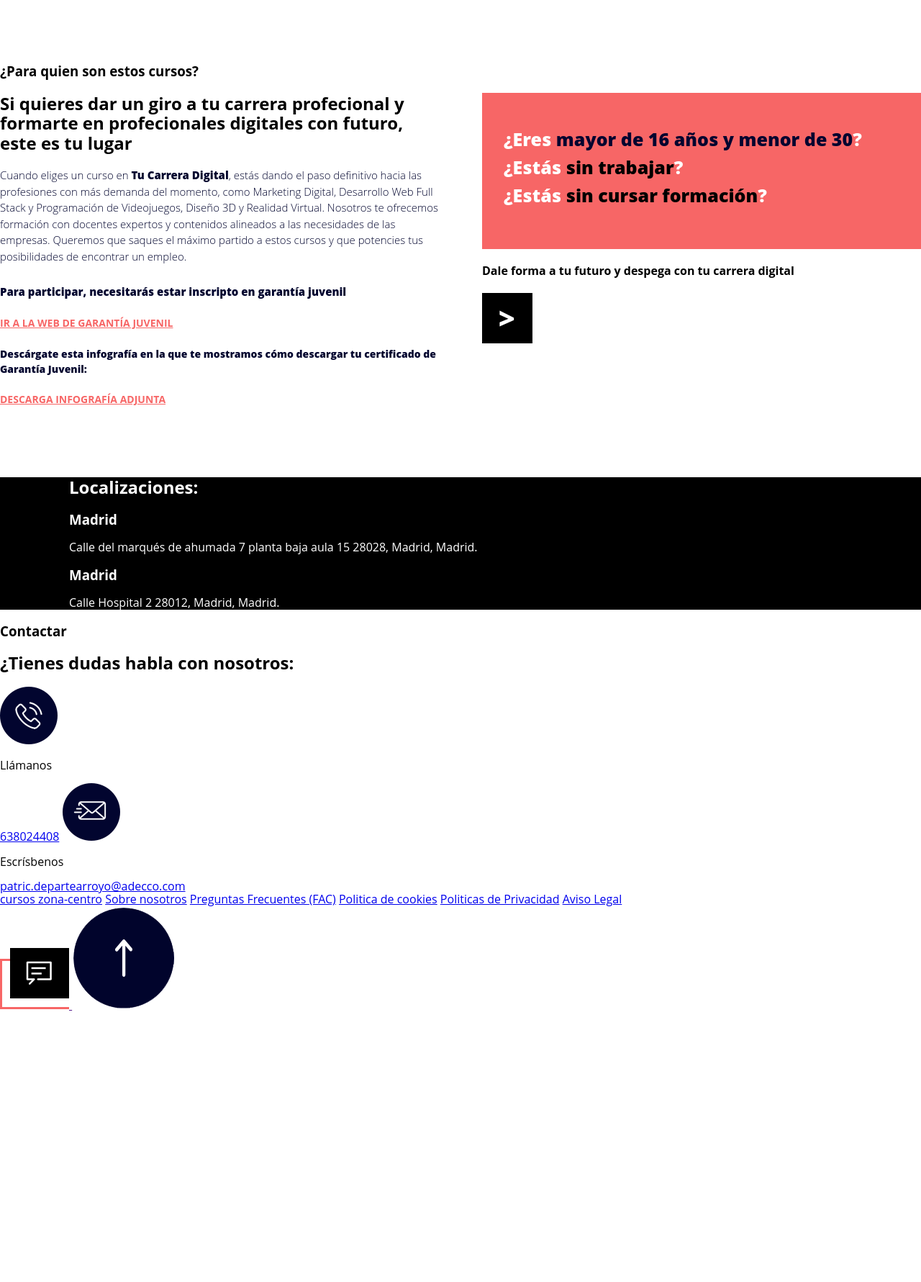
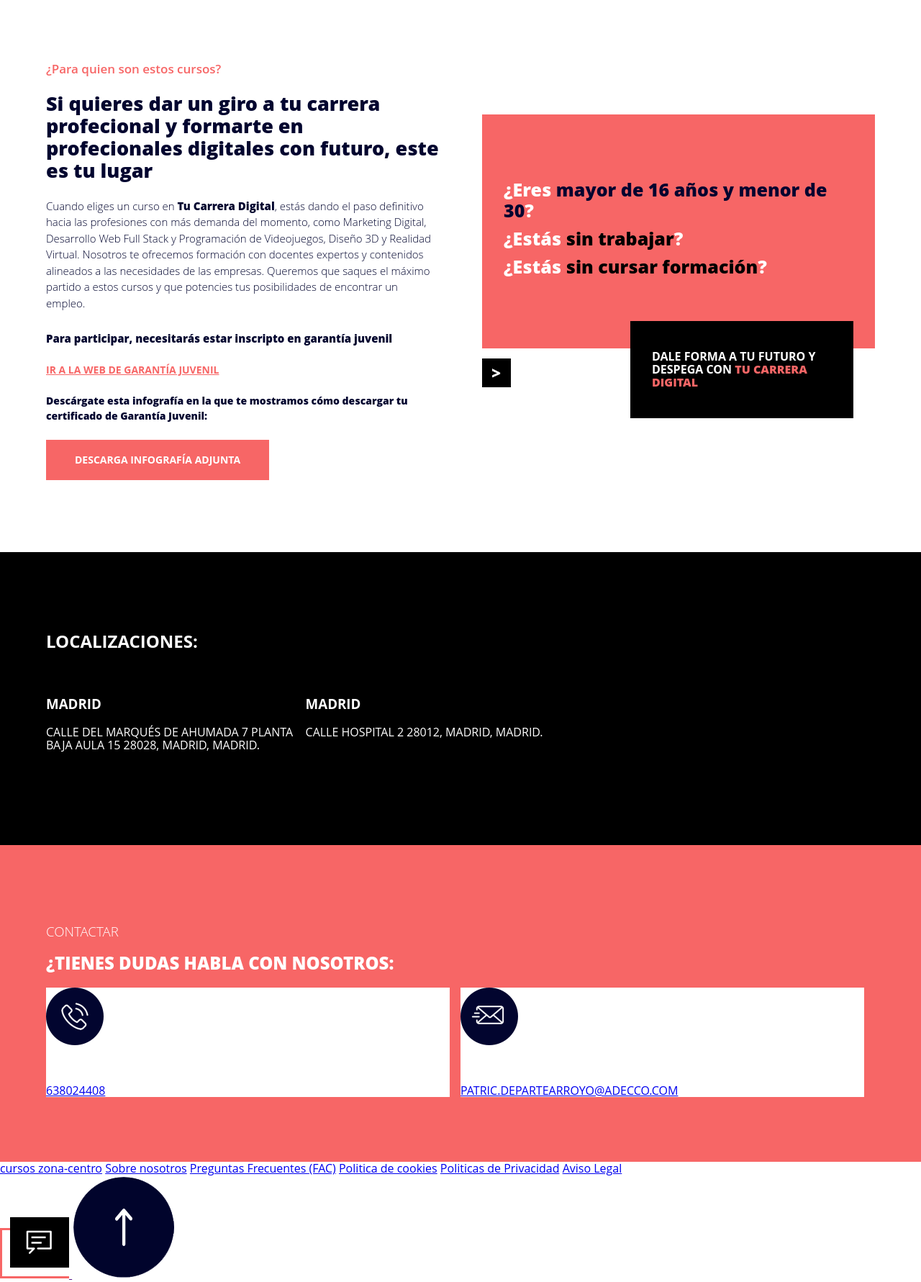
Before and after one commit to MeluFernandez/FULLSTACK, a PHP site: page / in a window 1280 px wide. Shown: the part 2466-4247 px from the top of the page at 72% size. Before the commit the page ends 3870 px from the top, so only its background shows below. Run offline with PHP 8.4, Linux system fonts and the light colour scheme.

Commit message:
20231002

```diff
--- a/Proyecto Inicio/CSS/style.css
+++ b/Proyecto Inicio/CSS/style.css
@@ -133,7 +133,7 @@ SELECTOR MULTIPLE
 
 /* ESTILOS GENERICOS */
 .contenedor{
-    max-width: 85%;
+    max-width: 90%;
     /* margin-top: 0;
     margin-right: auto;
     margin-bottom: 0;
@@ -396,14 +396,14 @@ h1{
     max-width: 50%;
 }
 
-.seccionParaQuien h5{
+.seccionParaQuien h3{
     color: var(--colorPrincipal);
     font-family: var(--fuentePrincipal);
     font-weight: 600;
     font-size: 1.7rem;
 }
 
-.seccionParaQuien h5{
+.seccionParaQuien h2{
     font-family: var(--fuentePrincipal);
     color: var(--colorSecundario);
     font-size: 2.7rem;
@@ -452,7 +452,7 @@ h1{
     color: var(--colorSecundario);
 }
 
-.ParaQuienIzq .botonInfografia{
+.paraQuienIzq .botonInfografia{
     background-color: var(--colorPrincipal);
     color: white;
     text-decoration: none;
@@ -464,12 +464,12 @@ h1{
     display: flex;
     flex-direction: column;
     margin-left: 45px;
-    padding-top: 60px;
+    padding-top: 90px;
 }
 
 .superior{
     background-color: var(--colorPrincipal);
-    padding: 50px 30px;
+    padding: 90px 30px;
 }
 
 .superior h5{
@@ -489,13 +489,88 @@ h1{
     color: black;
 }
 
+.inferior{
+    display: flex;
+    flex-direction: row;
+    justify-content: space-between;
+    align-items: center;
+    margin-top: -60px;
+    margin-right: 30px;
+}
+
+.inferior h4{
+    background-color: black;
+    color: white;
+    text-transform: uppercase;
+    font-family: var(--fuentePrincipal);
+    padding: 40px 30px;
+    text-align: left;
+    width: 250px;
+}
+
+.inferior h4 span {
+    color: var(--colorPrincipal);
+}
+
+.inferior img{
+    margin-top: 10px;
+    height: 40px;
+    width: 40px;
+}
+
+
+
+
 
 /* ESTILOS LOCALIZACIONES */
+
 .localizaciones{
 background-color: black;
 color: white;
+padding: 90px 0;
+text-transform: uppercase;
+font-family: var(--fuentePrincipal);
 }
+
+.cajaLocalizaciones{
+    display: flex;
+    padding: 24px 0px;
+
+}
+
+.cajaLocalizaciones div{
+    width: 30%;
+    margin-right: 15px;
+}
+
+
 /* ESTILOS CONTACTAR */
+
+.seccionContactar{
+    background-color: var(--colorPrincipal);
+    padding: 90px 0;
+    text-transform: uppercase;
+    font-family: var(--fuentePrincipal);
+    color: white;
+}
+
+.seccionContactar h3{
+    font-weight: 300;
+}
+
+
+.cajaContactar{
+    display: flex;
+}
+
+.cajaContactar div{
+    flex: 1;
+    max-width: 50%;
+    background-color: white;
+    margin-right: 15px;
+    border-radius: 0,55rem;
+}
+
 
 /* ESTILOS FOOTEER */
 
--- a/Proyecto Inicio/index.html
+++ b/Proyecto Inicio/index.html
@@ -146,7 +146,7 @@
 
     <!-- SECCION VIDEO -->
 
-    <section class="seccionVideo">
+    <section class="seccionVideo contenedor">
       <iframe
         width="1120"
         height="630"
@@ -160,7 +160,7 @@
 
     <!-- SECCION PARA QUIEN SON ESTOS CURSOS -->
 
-    <section class="seccionParaQuien">
+    <section class="seccionParaQuien contenedor">
 
      <div class="paraQuienIzq">
 
@@ -192,8 +192,8 @@
       </div>
 
       <div class="inferior">
-        <h4>Dale forma a tu futuro y despega con tu carrera digital</h4>
         <img src="./IMG/ico-centro.png" alt="">
+        <h4>Dale forma a tu futuro y despega con <span>tu carrera digital</span></h4>
       </div>
 
      </div>
@@ -204,25 +204,34 @@
 
     <section class="localizaciones">
       <div class="contenedor">
+
         <h2>Localizaciones:</h2>
+
+        <div class="cajaLocalizaciones">
+         <div>
           <h3>Madrid</h3>
-        <p>
-          Calle del marqués de ahumada 7 planta baja aula 15 28028, Madrid,
-          Madrid.
-        </p>
+          <p>Calle del marqués de ahumada 7 planta baja aula 15 28028, Madrid, Madrid.</p>
+         </div>
+
+         <div>
           <h3>Madrid</h3>
           <p>Calle Hospital 2 28012, Madrid, Madrid.</p>
+         </div>
+        </div>
+
       </div>
     </section>
 
     <!-- SECCION CONTACTAR  -->
 
-    <section>
+    <section class="seccionContactar">
+      <div class="contenedor">
        <h3>Contactar</h3>
-      <h2>¿Tienes dudas habla con nosotros:</h2>
-    </section>
+       <h2><b>¿Tienes dudas habla con nosotros:</b></h2>
 
-    <section>
+        <div class="cajaContactar">
+
+          <div>
            <img src="IMG/ico-TLF.png" alt="" />
             <!-- <svg xmlns="http://www.w3.org/2000/svg" class="icon icon-tabler icon-tabler-phone-call" width="24" height="24" viewBox="0 0 24 24" stroke-width="2" stroke="currentColor" fill="none" stroke-linecap="round" stroke-linejoin="round">
             <path stroke="none" d="M0 0h24v24H0z" fill="none"></path>
@@ -230,11 +239,19 @@
             <path d="M15 7a2 2 0 0 1 2 2"></path>
             <path d="M15 3a6 6 0 0 1 6 6"></path>
             </svg> -->
+
            <p>Llámanos</p>
            <a href="638024408">638024408</a>
+          </div>
+
+          <div>
             <img src="IMG/ico-EMAIL.png" alt="" />
             <p>Escrísbenos</p>
             <a href="patric.departearroyo@adecco.com">patric.departearroyo@adecco.com</a>
+          </div>
+
+        </div>
+      </div>
     </section>
 
 
```
Lines whose indentation alone changed are shown as unchanged.
